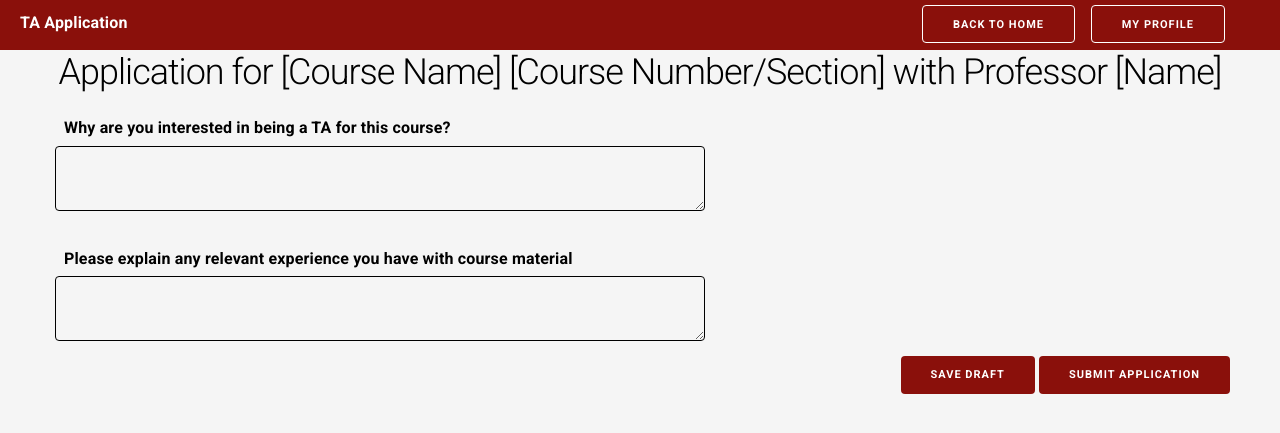
After one commit to CSCI3356Spring2023/EforEveryone, a Django app: page /studentHome/apply in a window 1280 px wide. The commit adds this page. Shown: the top 433 px of the page. Run offline with Django 3.2, Linux system fonts and the light colour scheme.

Commit message:
Application and AddCourse page prototypes
Navigation should now work with add course and apply for courses on respective student/instructor pages.
!! Doesn't work on admin page yet

```diff
--- a/src/pages/views.py
+++ b/src/pages/views.py
@@ -13,3 +13,9 @@ def studentHome_view(request, *args, **kwargs):
 
 def adminHome_view(request, *args, **kwargs):
     return render(request, "adminHome.html", {})
+
+def instructorAddCourse(request, *args, **kwargs):
+    return render(request, "addCourse.html", {})
+
+def studentApplyToCourse(request, *args, **kwargs):
+    return render(request, "applyToCourse.html", {})
--- /dev/null
+++ b/src/templates/applyToCourse.html
@@ -0,0 +1,69 @@
+{% load static %}
+<!DOCTYPE html>
+<html lang="en">
+  <head>
+
+    <meta charset="utf-8" />
+    <meta name="viewport" content="width=device-width, initial-scale=1" />
+    <link rel="icon" href="https://glitch.com/favicon.ico" />
+
+    <title>Add Course</title>
+
+    <!-- Import the webpage's stylesheet -->
+    <link rel="stylesheet" href="{% static 'style.css' %}">
+
+    <!-- Milligram CSS -->
+    <link
+      rel="stylesheet"
+      href="https://fonts.googleapis.com/css?family=Roboto:300,300italic,700,700italic"
+    />
+    <link
+      rel="stylesheet"
+      href="https://cdnjs.cloudflare.com/ajax/libs/normalize/8.0.1/normalize.css"
+    />
+    <link
+      rel="stylesheet"
+      href="https://cdnjs.cloudflare.com/ajax/libs/milligram/1.4.1/milligram.css"
+    />
+
+    <!-- Import the webpage's javascript file -->
+    <script src="{% static 'studentHome.js' %}" defer></script>
+  </head>
+
+  <body>
+
+    <div class = "header-box">
+      <div class = "row" id = "top-bar">
+        <div class = "header"> TA Application </div>
+        <button class = "button" id = "profile-button" value = "-1">My Profile</button>
+        <a class="button" id = "home-button" href="/studentHome">Back To Home</a>
+      </div>
+    </div>
+
+    <h2> Application for [Course Name] [Course Number/Section] with Professor [Name]
+    </h2>
+
+    <label for = "answer">Why are you interested in being a TA for this course?</label>
+    <div class = "row" id = "answer">
+          <!--<input type="text" placeholder="">-->
+        <textarea class = "long" id = "prompt" rows="4" cols="50">
+        </textarea>
+    </div>
+
+    <label for = "exp">Please explain any relevant experience you have with course material</label>
+    <div class = "row" id = "exp">
+          <!--<input type="text" placeholder="">-->
+        <textarea class = "long" rows="4" cols="50">
+        </textarea>
+    </div>
+
+
+
+
+    <div class = "finish" id = "finish">
+          <button class = "button" id = "draft-button" value = "-1">Save Draft</button>
+          <button class = "button" id = "submit-button" value = "-1">Submit Application</button>
+    </div>
+
+  </body>
+</html>
--- a/src/templates/instructorHome.html
+++ b/src/templates/instructorHome.html
@@ -34,7 +34,7 @@
       <div class = "row" id = "top-bar">
         <div class = "header"> Computer Science TA Application </div>
         <button class = "button" id = "profile-button" value = "-1">My Profile</button>
-        <a class="button" id = "add-button" href="add-course.html">Add Course</a>
+        <a class="button" id = "add-button" href="add-course">Add Course</a>
       </div>
 
       <div class = "row" id = "second-bar"> Keywords
@@ -132,7 +132,7 @@
 
               <div class = "row" id = "info">
                 Discussion Section: Yes &nbsp &nbsp &nbsp Number of TAs: 2 &nbsp &nbsp &nbsp Grading Meetings: Yes &nbsp &nbsp &nbsp Number of Office Hours per Week: 2
-                <a class="button" id = "apply-button" href="add-course.html">Edit</a>
+                <a class="button" id = "apply-button" href="add-course">Edit</a>
 
               </div>
             </div>
--- a/src/templates/studentHome.html
+++ b/src/templates/studentHome.html
@@ -86,7 +86,7 @@
 
                <div class = "row" id = "info">
                 Discussion Section: Yes &nbsp &nbsp &nbsp Number of TAs: 2 &nbsp &nbsp &nbsp Grading Meetings: Yes &nbsp &nbsp &nbsp Number of Office Hours per Week: 2
-                <a class="button" id = "apply-button" href="application.html">Apply</a>
+                <a class="button" id = "apply-button" href="apply">Apply</a>
             </div>
             </div>
 
@@ -108,7 +108,7 @@
 
               <div class = "row" id = "info">
                 Discussion Section: Yes &nbsp &nbsp &nbsp Number of TAs: 2 &nbsp &nbsp &nbsp Grading Meetings: Yes &nbsp &nbsp &nbsp Number of Office Hours per Week: 2
-                <a class="button" id = "apply-button" href="application.html">Apply</a>
+                <a class="button" id = "apply-button" href="apply">Apply</a>
 
               </div>
             </div>
--- a/src/webProject/urls.py
+++ b/src/webProject/urls.py
@@ -17,7 +17,7 @@ from django.contrib import admin
 from django.urls import path
 
 #Custom urls
-from pages.views import adminHome_view, studentHome_view, instructorHome_view, logIn_view
+from pages.views import adminHome_view, studentHome_view, instructorHome_view, logIn_view, instructorAddCourse, studentApplyToCourse
 
 urlpatterns = [
     path('', logIn_view, name="LogIn"),
@@ -25,4 +25,6 @@ urlpatterns = [
     path('adminHome/', adminHome_view),
     path('instructorHome/', instructorHome_view),
     path('studentHome/', studentHome_view),
+    path('instructorHome/add-course', instructorAddCourse),
+    path('studentHome/apply', studentApplyToCourse),
 ]
```
Also changed, not shown: src/templates/addCourse.html (added, +77 -0 lines).
